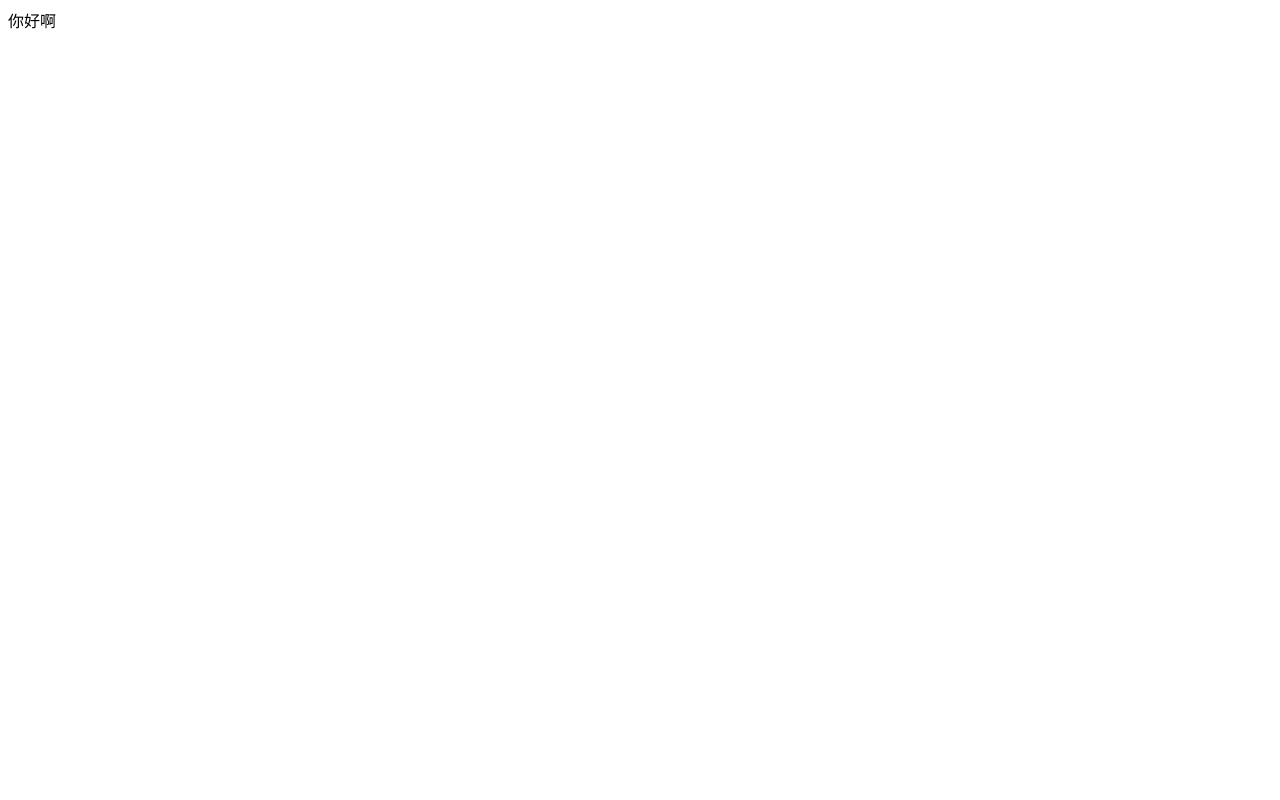
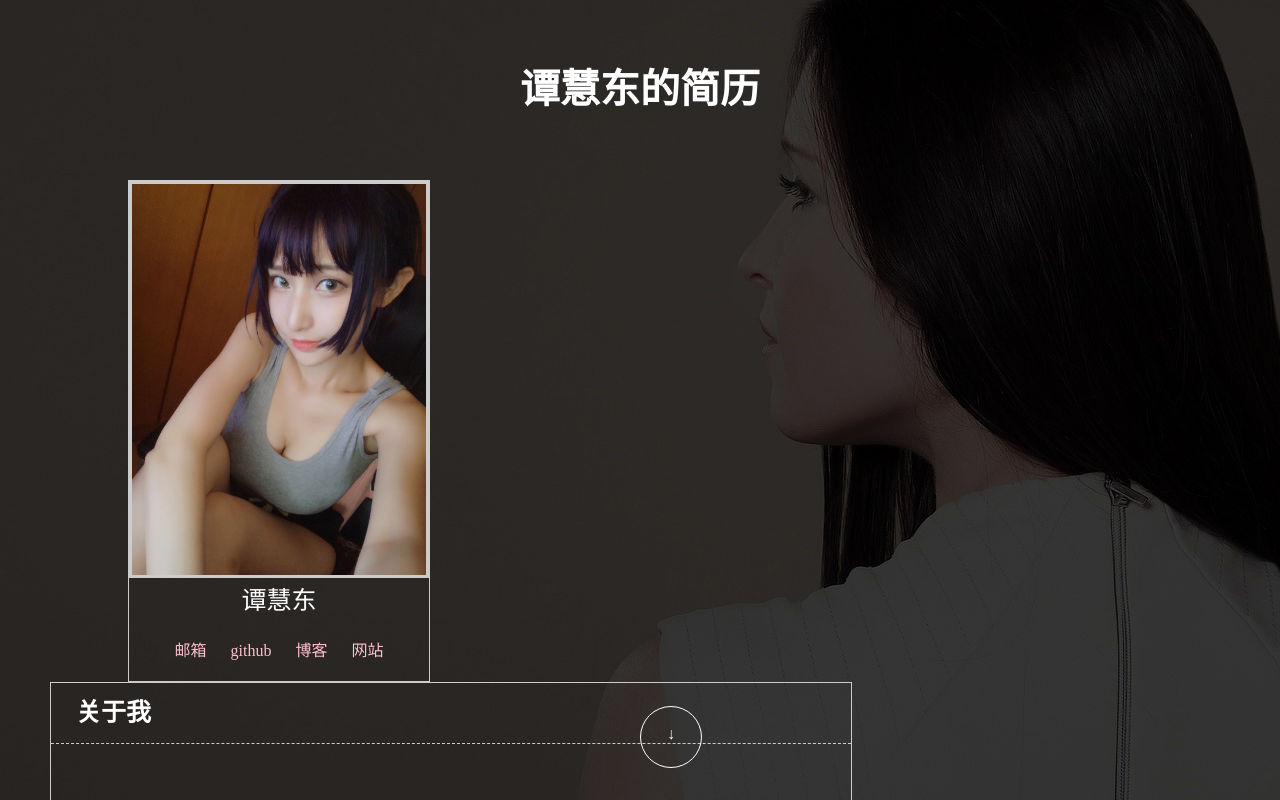
Before and after one commit to moriarttan/-, a plain HTML site: page 我的简历/index.html in a window 1280 px wide. Drawn offline with Linux system fonts and the light colour scheme.

Commit message:
index.htm

```diff
--- /dev/null
+++ b/我的简历/css/CSSReset.css
@@ -0,0 +1,103 @@
+/*
+html5doctor.com Reset Stylesheet
+v1.4.1
+2010-03-01
+Author: Richard Clark - http://richclarkdesign.com
+*/
+
+html, body, div, span, object, iframe,
+h1, h2, h3, h4, h5, h6, p, blockquote, pre,
+abbr, address, cite, code,
+del, dfn, em, img, ins, kbd, q, samp,
+small, strong, sub, sup, var,
+b, i,
+dl, dt, dd, ol, ul, li,
+fieldset, form, label, legend,
+table, caption, tbody, tfoot, thead, tr, th, td,
+article, aside, canvas, details, figcaption, figure,
+footer, header, hgroup, menu, nav, section, summary,
+time, mark, audio, video {
+    margin:0;
+    padding:0;
+    border:0;
+    outline:0;
+    font-size:100%;
+    vertical-align:baseline;
+    background:transparent;
+}
+
+body {
+    line-height:1;
+}
+
+:focus {
+	outline: 1;
+}
+
+article,aside,canvas,details,figcaption,figure,
+footer,header,hgroup,menu,nav,section,summary {
+    display:block;
+}
+
+nav ul {
+    list-style:none;
+}
+
+blockquote, q {
+    quotes:none;
+}
+
+blockquote:before, blockquote:after,
+q:before, q:after {
+    content:'';
+    content:none;
+}
+
+a {
+    margin:0;
+    padding:0;
+    border:0;
+    font-size:100%;
+    vertical-align:baseline;
+    background:transparent;
+}
+
+ins {
+    background-color:#ff9;
+    color:#000;
+    text-decoration:none;
+}
+
+mark {
+    background-color:#ff9;
+    color:#000;
+    font-style:italic;
+    font-weight:bold;
+}
+
+del {
+    text-decoration: line-through;
+}
+
+abbr[title], dfn[title] {
+    border-bottom:1px dotted #000;
+    cursor:help;
+}
+
+table {
+    border-collapse:collapse;
+    border-spacing:0;
+}
+
+hr {
+    display:block;
+    height:1px;
+    border:0;
+    border-top:1px solid #cccccc;
+    margin:1em 0;
+    padding:0;
+}
+
+input, select {
+    vertical-align:middle;
+}
--- /dev/null
+++ b/我的简历/css/style.css
@@ -0,0 +1,196 @@
+
+body{
+    background: rgb(116, 110, 110);
+    color: white;
+    overflow: hidden;
+}
+h3{
+    text-align: left;
+    font-size: 25px;
+    font-weight: bolder;
+    text-indent: 1em;
+    border-bottom: 1px dashed #ccc;
+}
+
+/* home页面 */
+div.home{
+    width: 100%;
+    height: 100%;
+}
+/* home的标题部分 */
+.home h2{
+    width: 100%;
+    height: 10%;
+    line-height: 10vh;
+    margin: 50px 0;
+    display: inline-block;
+    font-size: 40px;
+    font-weight: bolder;
+    text-align: center;
+}
+/* home内容部分 */
+div.h_section{
+    width: 100%;
+    height: 600px;
+}
+/* 照片框 */
+div.h_section .s_left{
+    width: 300px;
+    height: 500px;
+    margin-left: 10%;
+    float: left;
+    border: 1px solid #ccc;
+}
+/* 照片设置 */
+.s_left img{
+    width: 300px;
+    border: 3px solid #ccc;
+    box-sizing: border-box;
+}
+/* 照片下面的文字设置 */
+.s_left .name p{
+    width: 300px;
+    height: 40px;
+    line-height: 40px;
+    font-size: 25px;
+    text-align: center;
+}
+.s_left ul{
+    width: 300px;
+    height: 40px;
+    list-style: none;
+    line-height: 40px;
+    text-align: center;
+
+}
+.s_left ul li {
+    display: inline-block;
+    margin: 10px 10px;
+}
+.s_left ul li a{
+    color: pink;
+    text-decoration: none;
+}
+/* 右边的内容部分 */
+div.h_section .s_right{
+    width: 800px;
+    height: 500px;
+    float: left;
+    margin-left: 50px;
+    border: 1px solid #ccc;
+}
+/* 内容上半部分 */
+div.h_section .s_right .r_top{
+    width: 800px;
+    height: 400px;
+}
+div.h_section .s_right .r_top h3{
+    width: 800px;
+    height: 60px;
+    line-height: 60px;
+    border-bottom: 1px dashed #ccc;
+}
+/* 内容下半部分 */
+div.h_section .s_right .r_bottom{
+    width: 800px;
+    height: 100px;
+    text-align: center;
+}
+.s_right .r_bottom span{
+    width: 300px;
+    display: inline-block;
+    line-height: 33px;
+    text-align: left;
+    margin-left: 80px;
+}
+/* skill页面 */
+div.skill{
+    width: 100%;
+    height: 100%;
+    text-align: center;
+    background-color: black;
+}
+.skill h3{
+    display: inline-block;
+    width: 80%;
+    height: 200px;
+    line-height: 200px;
+}
+.skill_ul{
+    list-style: none;
+    display: inline-block;
+    width: 80%;
+    height: 400px;
+}
+.skill_ul>li{
+    width: 100%;
+    height: 40px;
+    background-color: paleturquoise;
+    margin: 40px 0;
+    position: relative;
+}
+.skill_ul>li .span_top{
+    width: 160px;
+    line-height: 40px;
+    text-indent: 1em;
+    background-color: red;
+    position: absolute;
+    top: 0;
+    left: 0;
+}
+.skill_ul>li .span_bottom{
+    float: right;
+    width: 60px;
+    line-height: 40px;
+}
+/* project页面 */
+.project{
+    width: 100%;
+    height: 100%;
+    text-align: center;
+}
+.project h3{
+    display: inline-block;
+    width: 80%;
+    height: 200px;
+    line-height: 200px
+}
+.project .pro_ul{
+    display: inline-block;
+    list-style: none;
+    width: 80%;
+    height: 500px;
+}
+.pro_ul>li{
+    width: 300px;
+    height: 300px;
+    background-color: red;
+    margin: 40px;
+    float: left;
+}
+/* practice页面 */
+.practice{
+    width: 100%;
+    height: 100%;
+    background-color: black;
+    text-align: center;
+}
+.practice h3{
+    display: inline-block;
+    width: 80%;
+    height: 200px;
+    line-height: 200px;
+}
+.practice section{
+    display: inline-block;
+    width: 80%;
+    height: 500px;
+    background-color: red;
+}
+.practice footer{
+    display: inline-block;
+    width: 80%;
+    height: 40px;
+    line-height: 40px;
+    text-align: center;
+}
--- /dev/null
+++ b/我的简历/css/transform.css
@@ -0,0 +1,175 @@
+/* 宽高自适应全屏 */
+html,body{
+    width: 100%;
+    height: 100%;
+}
+
+.slider{
+    width: 100%;
+    height: 100%;
+    list-style: none;
+    position: relative;
+    overflow: hidden;
+}
+.slider>li{
+    width: 100%;
+    height: 100%;
+    position: absolute;
+    right: 0;
+    top:  0;
+}
+.slider>li:nth-child(1){
+    transform-origin: center center -50vh;
+    overflow: hidden;
+    overflow-y: scroll;
+    background: url(../image/slide1.jpg) no-repeat center center;
+}
+.slider>li:nth-child(2){
+    transform-origin: center center -50vh;
+    overflow: hidden;
+    overflow-y: scroll;
+}
+.slider>li:nth-child(3){
+    transform-origin: center center -50vh;
+    overflow: hidden;
+    overflow-y: scroll;
+    background: url(../image/slide2.jpg) no-repeat center center;
+}
+.slider>li:nth-child(4){
+    background-color: yellow;
+    transform-origin: center center -50vh;
+    overflow: hidden;
+    overflow-y: scroll;
+}
+/* 隐藏所有的radio */
+.slider-input{
+    display: none;
+}
+label{
+    max-width: 100%;
+    position: fixed;
+    z-index: 100;
+}
+.slider-input:checked ~ label{
+    width: 60px;
+    height: 60px;
+    border: 1px solid #fff;
+    border-radius: 50%;
+    bottom: 4%;
+    left: 50%;
+    text-align: center;
+    line-height: 54px;
+    display: none;
+}
+/* 第一页的向上翻页和向下翻页 */
+input:nth-child(1):checked ~ label:nth-of-type(2){
+    display: block;
+}
+input:nth-child(1):checked ~ label:nth-of-type(2):after{
+    content: '↓'
+}
+/* 第二页的向上翻页和向下翻页 */
+input:nth-child(2):checked ~ label:nth-of-type(1){
+    display: block;
+    top: 4%;
+}
+input:nth-child(2):checked ~ label:nth-of-type(1):after{
+    content: '↑'
+}
+input:nth-child(2):checked ~ label:nth-of-type(3){
+    display: block;
+}
+input:nth-child(2):checked ~ label:nth-of-type(3):after{
+    content: '↓'
+}
+/* 第三页的向上翻页和向下翻页 */
+input:nth-child(3):checked ~ label:nth-of-type(2){
+    display: block;
+    top: 4%;
+}
+input:nth-child(3):checked ~ label:nth-of-type(2):after{
+    content: '↑'
+}
+input:nth-child(3):checked ~ label:nth-of-type(4){
+    display: block;
+}
+input:nth-child(3):checked ~ label:nth-of-type(4):after{
+    content: '↓'
+}
+/* 第四页的向上翻页和向下翻页 */
+input:nth-child(4):checked ~ label:nth-of-type(3){
+    display: block;
+    top: 4%;
+}
+input:nth-child(4):checked ~ label:nth-of-type(3):after{
+    content: '↑'
+}
+/* radio1=checked 触发 */
+input:nth-child(1):checked ~ .slider>li:nth-child(1){
+    transform: perspective(100em) translateZ(-50vh) rotateX(0deg);
+    z-index: 99;
+}
+input:nth-child(1):checked ~ .slider>li:nth-child(2){
+    transform: perspective(100em) translateZ(-50vh) rotateX(-90deg);
+    z-index: 2;
+}
+input:nth-child(1):checked ~ .slider>li:nth-child(3){
+    transform: perspective(100em) translateZ(-50vh) rotateX(-180deg);
+    z-index: 2;
+}
+input:nth-child(1):checked ~ .slider>li:nth-child(4){
+    transform: perspective(100em) translateZ(-50vh) rotateX(-270deg);
+    z-index: 2;
+}
+/* radio1=checked 触发 */
+input:nth-child(2):checked ~ .slider>li:nth-child(1){
+    transform: perspective(100em) translateZ(-50vh) rotateX(90deg);
+    z-index: 2;
+}
+input:nth-child(2):checked ~ .slider>li:nth-child(2){
+    transform: perspective(100em) translateZ(-50vh) rotateX(0deg);
+    z-index: 99;
+}
+input:nth-child(2):checked ~ .slider>li:nth-child(3){
+    transform: perspective(100em) translateZ(-50vh) rotateX(-90deg);
+    z-index: 2;
+}
+input:nth-child(2):checked ~ .slider>li:nth-child(4){
+    transform: perspective(100em) translateZ(-50vh) rotateX(-180deg);
+    z-index: 2;
+}
+
+/* radio=checked 触发 */
+input:nth-child(3):checked ~ .slider>li:nth-child(1){
+    transform: perspective(100em) translateZ(-50vh) rotateX(180deg);
+    z-index: 2;
+}
+input:nth-child(3):checked ~ .slider>li:nth-child(2){
+    transform: perspective(100em) translateZ(-50vh) rotateX(90deg);
+    z-index: 2;
+}
+input:nth-child(3):checked ~ .slider>li:nth-child(3){
+    transform: perspective(100em) translateZ(-50vh) rotateX(0deg);
+    z-index: 99;
+}
+input:nth-child(3):checked ~ .slider>li:nth-child(4){
+    transform: perspective(100em) translateZ(-50vh) rotateX(-90deg);
+    z-index: 2;
+}
+/* radio=checked 触发 */
+input:nth-child(4):checked ~ .slider>li:nth-child(1){
+    transform: perspective(100em) translateZ(-50vh) rotateX(270deg);
+    z-index: 2;
+}
+input:nth-child(4):checked ~ .slider>li:nth-child(2){
+    transform: perspective(100em) translateZ(-50vh) rotateX(180deg);
+    z-index: 2;
+}
+input:nth-child(4):checked ~ .slider>li:nth-child(3){
+    transform: perspective(100em) translateZ(-50vh) rotateX(90deg);
+    z-index: 2;
+}
+input:nth-child(4):checked ~ .slider>li:nth-child(4){
+    transform: perspective(100em) translateZ(-50vh) rotateX(0deg);
+    z-index: 99;
+}
--- a/我的简历/index.html
+++ b/我的简历/index.html
@@ -1,12 +1,97 @@
 <!DOCTYPE html>
 <html lang="en">
+
 <head>
     <meta charset="UTF-8">
     <meta name="viewport" content="width=device-width, initial-scale=1.0">
     <meta http-equiv="X-UA-Compatible" content="ie=edge">
     <title>我的简历</title>
+    <link rel="stylesheet" href="css/CSSReset.css">
+    <link rel="stylesheet" href="css/style.css">
+    <link rel="stylesheet" href="css/transform.css">
 </head>
+
 <body>
-    你好啊
+    <input type="radio" class="slider-input" name="slider" id="slider1" checked="checked">
+    <input type="radio" class="slider-input" name="slider" id="slider2">
+    <input type="radio" class="slider-input" name="slider" id="slider3">
+    <input type="radio" class="slider-input" name="slider" id="slider4">
+    <ul class="slider">
+        <li>
+            <div class="home">
+                <h2>谭慧东的简历</h2>
+                <div class="h_section">
+                    <div class="s_left">
+                        <div class="h_img">
+                            <img src="image/11.jpg" alt="">
+                        </div>
+                        <div class="name">
+                            <p>谭慧东</p>
+                            <ul>
+                                <li><a href="mailto:15755566506@163.com">邮箱</a></li>
+                                <li><a href="https://github.com/tanhuidong">github</a></li>
+                                <li><a href="http://www.cnblogs.com/tanhuidong/">博客</a></li>
+                                <li><a href="http://www.boke.中国">网站</a></li>
+                            </ul>
+                        </div>
+                    </div>
+                    <div class="s_right">
+                        <div class="r_top">
+                            <h3>关于我</h3>
+                            <p></p>
+                        </div>
+                        <div class="r_bottom">
+                                <span>出生日期：96-08-14</span>
+                                <span>学历：本科</span>
+                                <span>兴趣：阅读、摄影与美食</span>
+                                <span>电话：15755566506</span>
+                                <span>QQ: 934509211</span>
+                                <span>邮箱：11575566506@163.com</span>
+                        </div>
+                    </div>
+                </div>
+            </div>
+        </li>
+        <li>
+            <div class="skill">
+                <h3>我的技能</h3>
+                <ul class="skill_ul">
+                    <li><span class="span_top">HTML5+Css3</span><span class="span_bottom">熟练</span></li>
+                    <li><span class="span_top">JavaScript</span><span class="span_bottom">熟练</span></li>
+                    <li><span class="span_top">jQuery</span><span class="span_bottom">良好</span></li>
+                    <li><span class="span_top">Bootstrap</span><span class="span_bottom">不会</span></li>
+                </ul>
+            </div>
+        </li>
+        <li>
+            <div class="project">
+                <h3>我的项目</h3>
+                <ul class="pro_ul">
+                    <li><a href="#"><img src="" alt=""></a></li>
+                    <li><a href="#"><img src="" alt=""></a></li>
+                    <li><a href="#"><img src="" alt=""></a></li>
+                    <li><a href="#"><img src="" alt=""></a></li>
+                    <li><a href="#"><img src="" alt=""></a></li>
+                    <li><a href="#"><img src="" alt=""></a></li>
+                </ul>
+            </div>
+        </li>
+        <li>
+            <div class="practice">
+                <h3>联系我</h3>
+                <section>
+                    s
+                </section>
+                <footer>
+                    <p>© 2018 boke.中国 版权所有 皖ICP备18007816号</p>
+                </footer>
+            </div>
+        </li>
+    </ul>
+    <label for="slider1"></label>
+    <label for="slider2"></label>
+    <label for="slider3"></label>
+    <label for="slider4"></label>
 </body>
+
 </html>
```
Also changed, not shown: 我的简历/image/11.jpg (added), 我的简历/image/slide1.jpg (added), 我的简历/image/slide2.jpg (added), 1 other file.
